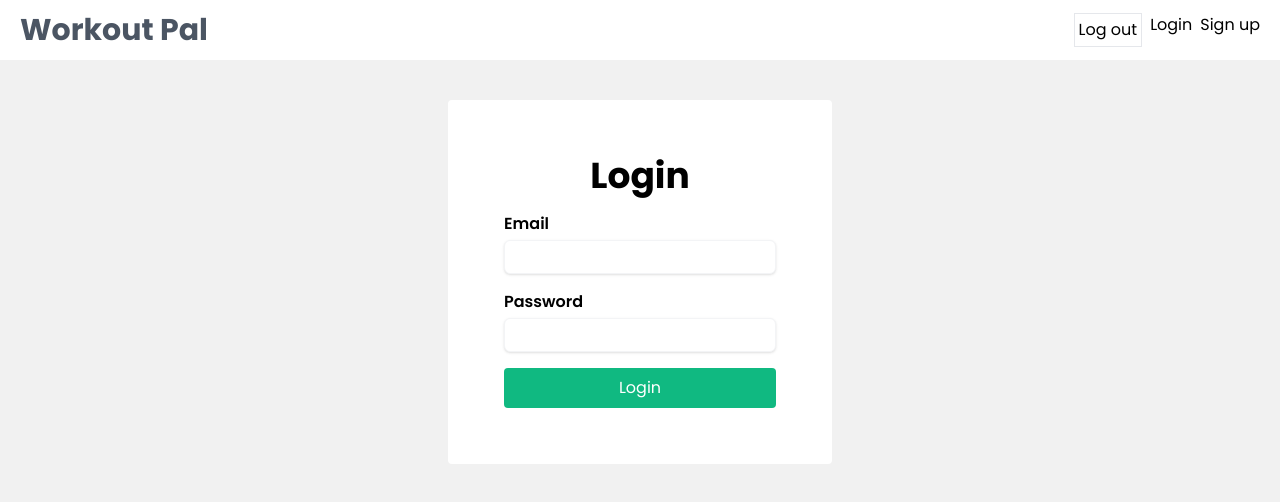
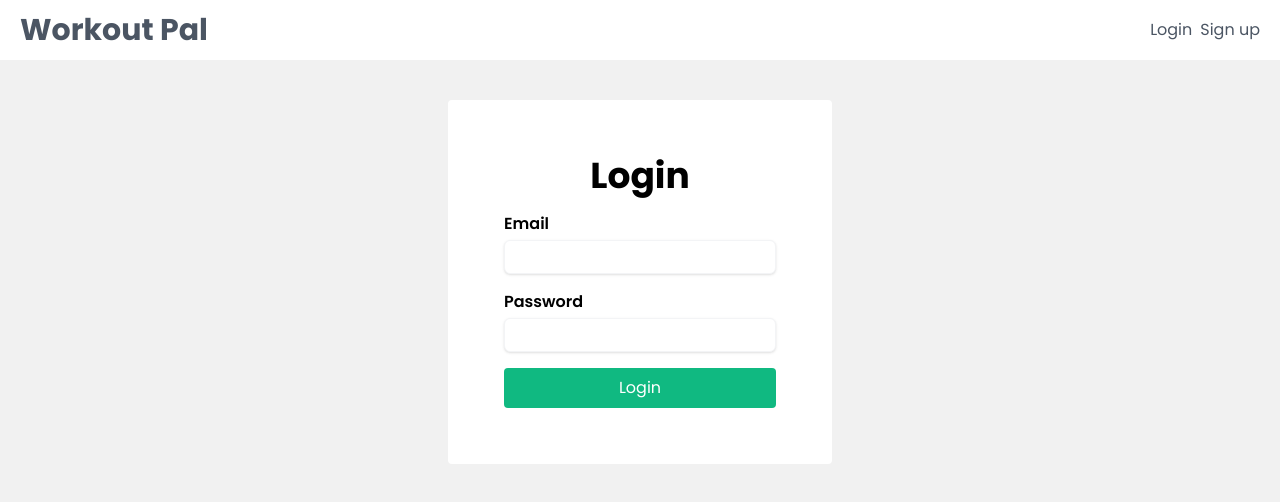
Before and after one commit to ksmcod/workout-backend, a React (Vite) app: page /login in a window 1280 px wide. Shown: the top 502 px of the page. Built offline with nearby package versions, Linux system fonts and the light colour scheme.

Commit message:
Added jwt token in authorization header for every request to the backend (protected all routes)

```diff
--- a/src/components/Navbar.jsx
+++ b/src/components/Navbar.jsx
@@ -1,9 +1,11 @@
 import { NavLink } from "react-router-dom";
 import { useLogout } from "../hooks/useLogout";
+import useAuthContext from "../hooks/useAuthContext";
 
 
 export default function Navbar() {
   const { logout } = useLogout();
+  const { user } = useAuthContext()
 
   function handleClick() {
     logout();
@@ -15,11 +17,16 @@ export default function Navbar() {
                 <h1 className="font-bold text-3xl">Workout Pal</h1>
             </NavLink>
             <nav className='space-x-2 flex'>
-              <div className="border p-1">
-                <button onClick={handleClick}>Log out</button>
-              </div>
-              <NavLink to='/login'>Login</NavLink>
-              <NavLink to='/signup'>Sign up</NavLink>
+            { user &&
+                <div className="border p-1 space-x-3">
+                  <span>{user.email}</span>
+                  <button className="border-2 border-emerald-600 px-2 py-1 rounded text-green-800" onClick={handleClick}>Log out</button>
+                </div>
+              }
+              {!user && <div className="space-x-2">
+                  <NavLink className='text-gray-600 hover:text-emerald-800' to='/login'>Login</NavLink>
+                  <NavLink className='text-gray-600 hover:text-emerald-800' to='/signup'>Sign up</NavLink>
+                </div>}
             </nav>
         </div>
     </header>
--- a/src/components/WorkoutDetails.jsx
+++ b/src/components/WorkoutDetails.jsx
@@ -1,14 +1,23 @@
 import useWorkoutsContext  from '../hooks/useWorkoutsContext'
 import trash from '../assets/trash.svg'
 import formatDistanceToNow from 'date-fns/formatDistanceToNow'
+import useAuthContext from '../hooks/useAuthContext';
 
 
 export default function WorkoutDetails({ workout }) {
   const { dispatch } = useWorkoutsContext();
+  const { user } = useAuthContext();
 
   async function handleDelete() {
+    if(!user) {
+      return
+    }
+
     const response = await fetch(`${import.meta.env.VITE_SERVER}/api/workouts/${workout._id}`,{
-      method: 'DELETE'
+      method: 'DELETE',
+      headers: {
+        'Authorization': `Bearer ${user.token}`
+      }
     });
     const json = await response.json();
 
--- a/src/components/WorkoutForm.jsx
+++ b/src/components/WorkoutForm.jsx
@@ -1,21 +1,31 @@
 import React, { useState } from 'react'
 import useWorkoutsContext from '../hooks/useWorkoutsContext';
+import useAuthContext from '../hooks/useAuthContext';
 
 export default function WorkoutForm() {
     const { dispatch } = useWorkoutsContext();
     const [workout,setWorkout] = useState({ title:'', load:0, reps:'' });
     const [error,setError] = useState(null);
+    const { user } = useAuthContext();
 
     async function formHandler(e) {
+
         if(e.target == form) {
             e.preventDefault();
+
+            if(!user) {
+                setError('You must be logged in!');
+                return
+            }
+
             console.log(workout);
 
             const response = await fetch(`${import.meta.env.VITE_SERVER}/api/workouts`,{
                 method: 'POST',
                 body: JSON.stringify(workout),
                 headers: {
-                    'Content-Type': 'application/json'
+                    'Content-Type': 'application/json',
+                    'Authorization': `Bearer ${user.token}`
                 }
             });
             const json = await response.json();
--- a/src/context/AuthContext.jsx
+++ b/src/context/AuthContext.jsx
@@ -23,7 +23,7 @@ export default function AuthContextProvider({ children }) {
         if(user) {
             dispatch({ type:'LOGIN', payload:user });
         }
-    })
+    },[])
     console.log("Auth Context state: ",state);
 
     return(
--- a/src/pages/Home.jsx
+++ b/src/pages/Home.jsx
@@ -3,6 +3,7 @@ import WorkoutDetails from '../components/WorkoutDetails';
 import { useLoaderData } from 'react-router-dom';
 import WorkoutForm from '../components/WorkoutForm';
 import useWorkoutsContext from '../hooks/useWorkoutsContext';
+import useAuthContext from '../hooks/useAuthContext';
 
 export default function Home() {
 
@@ -19,13 +20,17 @@ export default function Home() {
   // }
 
   const { workouts, dispatch } = useWorkoutsContext();
+  const { user } = useAuthContext();
 
   useEffect(() => {
     document.title = 'Workout Pal';
 
     async function load() {
-      const response = await fetch(`${import.meta.env.VITE_SERVER}/api/workouts`);
-      console.log("response: ",import.meta.env);
+      const response = await fetch(`${import.meta.env.VITE_SERVER}/api/workouts`,{
+        headers: {
+          'Authorization': `Bearer ${user.token}`
+        }
+      });
       const json = await response.json();
       // console.log("Json is: ",response)
 
@@ -35,8 +40,10 @@ export default function Home() {
       dispatch({ type: 'SET_WORKOUTS', payload: json });
     }
 
-    load();
-  },[]);
+    if(user) {
+      load();
+    }
+  },[user]);
 
 
   return (
--- a/src/pages/Login.jsx
+++ b/src/pages/Login.jsx
@@ -8,7 +8,7 @@ export default function Login() {
     async function formHandler(e) {
         if (e.target == form) {
         e.preventDefault();
-        await login();
+        await login(state.email,state.password);
         }
 
         if(e.target.name == 'email') {
```
